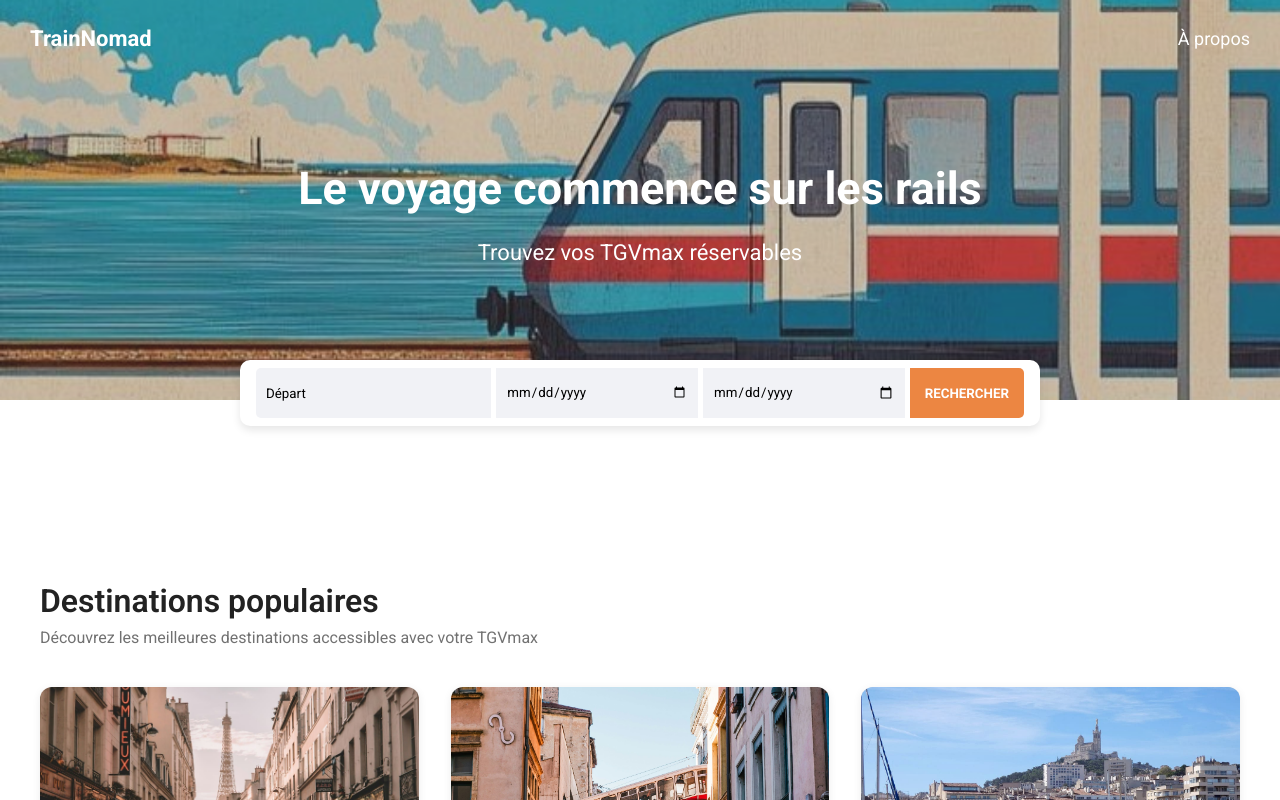
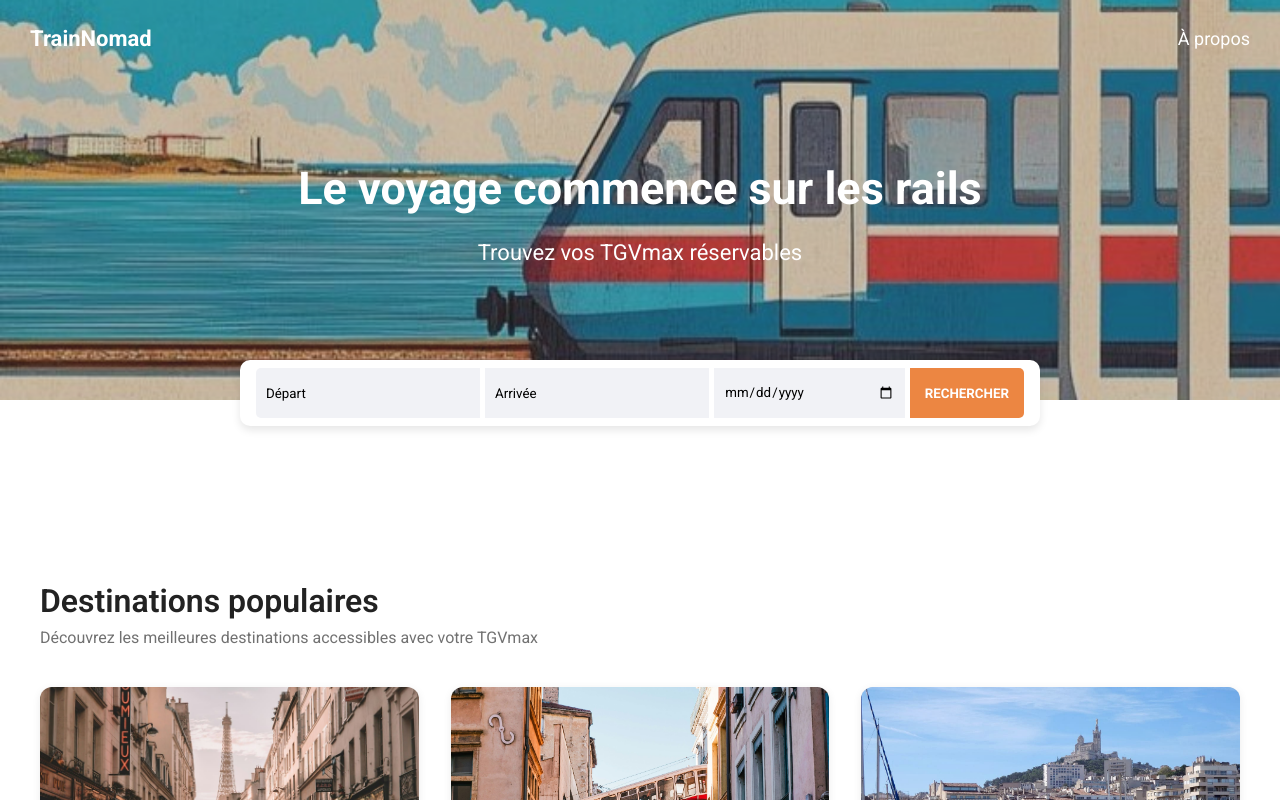
Before and after one commit to TrainNomad/TrainNomad, a website: page index.html in a window 1280 px wide. Shown: the top 800 px of the page. Drawn offline with nearby package versions, Linux system fonts and the light colour scheme; no server answers.

Commit message:
Update index.html

```diff
--- a/index.html
+++ b/index.html
@@ -72,10 +72,10 @@
                 </div>
 
                 <!-- Wrapper pour Arrivée + suggestions -->
-                <!-- <div class="input-wrapper">
+                 <div class="input-wrapper">
                     <input type="text" placeholder="Arrivée" class="search__arrive-input" id="destination-city" autocomplete="off">
                     <div id="destination-suggestions" class="suggestions-container hidden"></div>
-                </div> -->
+                </div>
 
                 <!-- Wrapper pour Date de départ -->
                 <div class="input-wrapper">
@@ -83,9 +83,9 @@
                 </div>
 
                 <!-- Wrapper pour Date de retour (masqué en aller simple) -->
-                <div class="input-wrapper" id="return-date-wrapper">
+                <!-- <div class="input-wrapper" id="return-date-wrapper">
                     <input type="date" class="search__date-input" id="return-date">
-                </div>
+                </div> -->
             </div>
 
             <div class="search__bouton-container">
```
